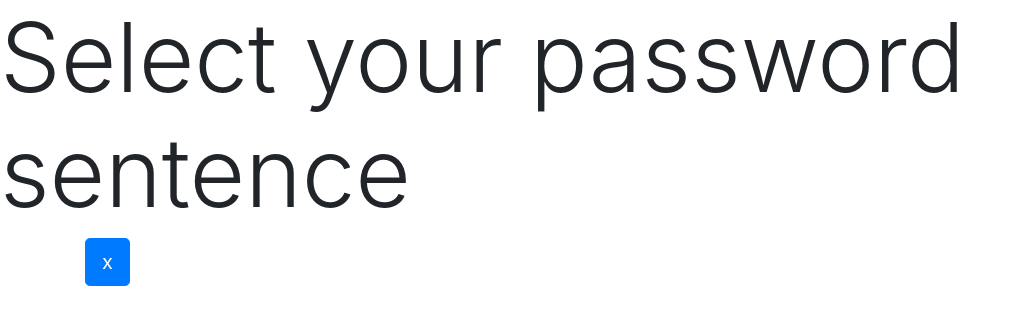
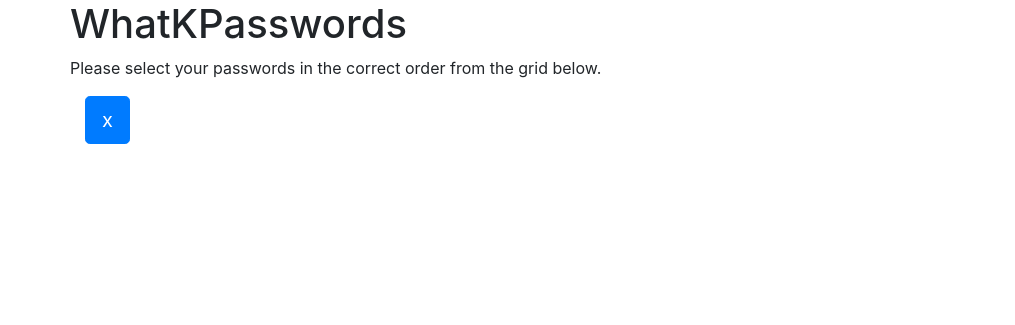
Before and after one commit to connorjardine/whatkpasswords, a Python web app: template templates/login.html in a window 1280 px wide. Shown: the top 325 px of the page, without its empty margins (0-1015 px from the left). Run offline with Jinja, Linux system fonts and the light colour scheme; the template is opened without the code that fills it: most values are stand-ins (such as "Sample title", 1, 10 or a date in 2020); some libraries are stand-ins or nearby versions.

Commit message:
slight refactor to nicer structure

```diff
--- /dev/null
+++ b/blueprints/registration.py
@@ -0,0 +1 @@
+#TODO: add registration JS in future
--- a/templates/base.html
+++ b/templates/base.html
@@ -11,7 +11,11 @@
 </head>
 
 <body>
-	<h1 class="display-1">Select your password sentence</h1>
+	<div class="container">
+		<div class="row">
+				<h1>WhatKPasswords</h1>
+		</div>
+	</div>
 
     {% block content %}{% endblock %}
 </body>
--- a/templates/login.html
+++ b/templates/login.html
@@ -1,6 +1,13 @@
 {% extends "base.html" %}
 
 {% block content %}
+    <div class="container">
+        <div class="row">
+			<p>
+				Please select your passwords in the correct order from the grid below.
+			</p>
+		</div>
+    </div>
     <div class="container" id='incorrectPassword' style="display: none">
         <div class="row">
             <div class="col">
@@ -33,40 +40,7 @@
 
 {% block scripts %}
 <script>
-
 	$SCRIPT_ROOT = {{ request.script_root|tojson|safe }};
-	var codes_array = [];
-	var iter = 0;
-
-	$("button").click(function() {
-	    codes_array.push(this.value);
-        iter += 1;
-	    console.log(codes_array);
-	    if( iter >= 3) {
-	        console.log(iter);
-            $.ajax({
-                url: $SCRIPT_ROOT + '/submit_login',
-                type: "POST",
-                data: {
-                    code_zero: codes_array[0],
-                    code_one: codes_array[1],
-                    code_two: codes_array[2]
-                },
-                success: function (result) {
-                    if (result === "True") {
-                        window.location.href = '/authenticated/auth';
-                    }
-                    else {
-                        iter = 0;
-                        codes_array = [];
-                        $("#incorrectPassword").css({"display": "inline-block"});
-                        setTimeout(function() {
-                            $("#incorrectPassword").css({"display": "none"});
-                        }, 1000);
-                    }
-                }
-            });
-        }
-	});
 </script>
+<script type = "text/javascript" src = "{{ url_for('static', filename = 'login.js') }}" ></script>
 {% endblock %}
```
Also changed, not shown: services/words.py (added, +7 -0 lines), static/login.js (added, +33 -0 lines).
